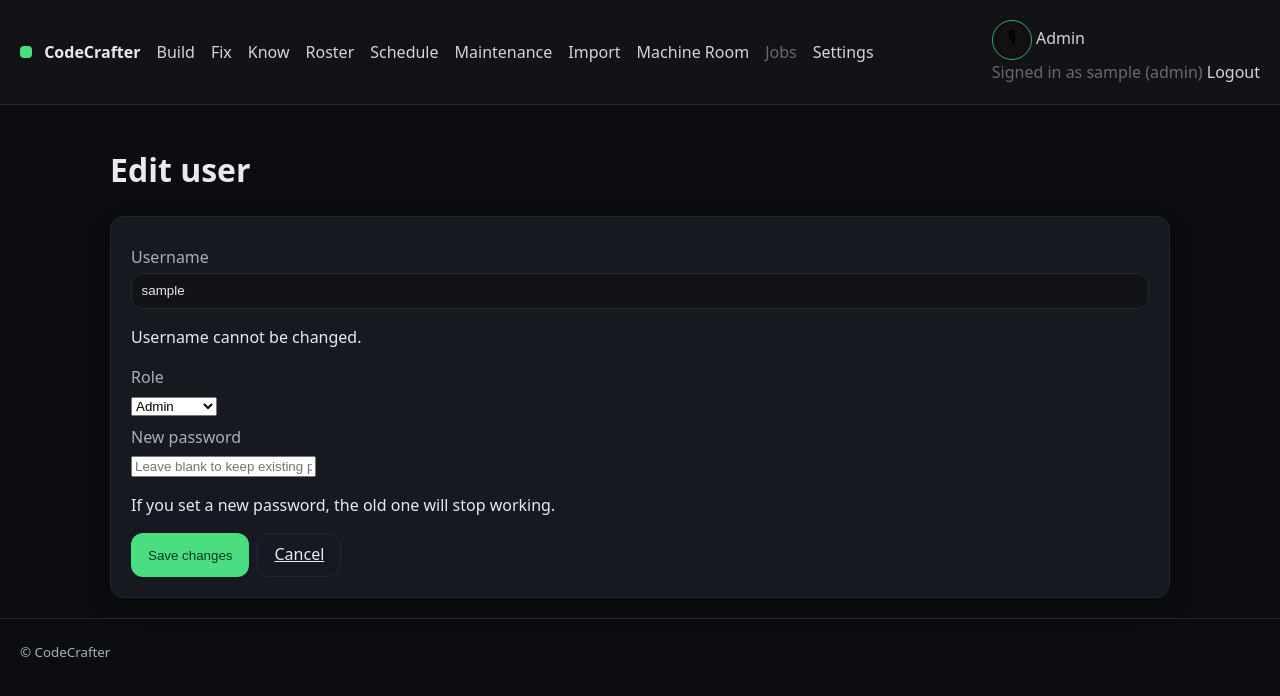
After one commit to joesch21/Brain, a Flask app: page /settings/users/1 in a window 1280 px wide. The commit adds this page. Shown: the top 696 px of the page. Run offline with Flask 3, Linux system fonts and the light colour scheme; the visitor is signed in with stand-in values (Sample User, id 1); tables that the repository leaves empty hold one stand-in row (values such as "Sample post").

Commit message:
Add user edit flow to settings

```diff
--- a/app.py
+++ b/app.py
@@ -430,6 +430,32 @@ def settings():
         users = User.query.order_by(User.username.asc()).all()
 
     return render_template("settings.html", users=users)
+
+
+@app.route("/settings/users/<int:user_id>", methods=["GET", "POST"])
+@require_role("admin")
+def settings_user_edit(user_id):
+    user = User.query.get_or_404(user_id)
+
+    if request.method == "POST":
+        new_role = (request.form.get("role") or user.role).strip()
+        new_password = request.form.get("password") or ""
+
+        allowed_roles = ("admin", "supervisor", "refueler", "viewer")
+        if new_role not in allowed_roles:
+            flash("Invalid role.", "danger")
+            return render_template("settings_user_edit.html", user=user)
+
+        user.role = new_role
+
+        if new_password:
+            user.set_password(new_password)
+
+        db.session.commit()
+        flash(f"User {user.username} updated.", "success")
+        return redirect(url_for("settings"))
+
+    return render_template("settings_user_edit.html", user=user)
 
 @app.route("/build", methods=["GET", "POST"])
 def build():
--- a/templates/settings.html
+++ b/templates/settings.html
@@ -55,6 +55,7 @@
         <tr>
           <th>Username</th>
           <th>Role</th>
+          <th>Actions</th>
         </tr>
       </thead>
       <tbody>
@@ -62,6 +63,9 @@
         <tr>
           <td>{{ u.username }}</td>
           <td>{{ u.role }}</td>
+          <td>
+            <a href="{{ url_for('settings_user_edit', user_id=u.id) }}">Edit</a>
+          </td>
         </tr>
       {% endfor %}
       </tbody>
--- /dev/null
+++ b/templates/settings_user_edit.html
@@ -0,0 +1,45 @@
+{% extends "_layout.html" %}
+{% block title %}Edit User — Settings{% endblock %}
+{% block content %}
+<h1>Edit user</h1>
+
+<section class="cc-card">
+  <form method="post" class="user-edit-form">
+    <div class="cc-field-row">
+      <label>Username</label>
+      <input type="text" value="{{ user.username }}" readonly>
+      <p class="text-muted">Username cannot be changed.</p>
+    </div>
+
+    <div class="cc-field-row">
+      <label for="role">Role</label>
+      <select id="role" name="role">
+        {% set current_role = user.role %}
+        {% for r in ['admin', 'supervisor', 'refueler', 'viewer'] %}
+          <option value="{{ r }}" {% if r == current_role %}selected{% endif %}>
+            {{ r|capitalize }}
+          </option>
+        {% endfor %}
+      </select>
+    </div>
+
+    <div class="cc-field-row">
+      <label for="password">New password</label>
+      <input
+        id="password"
+        name="password"
+        type="password"
+        placeholder="Leave blank to keep existing password"
+      >
+      <p class="text-muted">
+        If you set a new password, the old one will stop working.
+      </p>
+    </div>
+
+    <div class="cc-field-row" style="display: flex; gap: 0.5rem; align-items: center;">
+      <button type="submit" class="cc-btn cc-btn--primary">Save changes</button>
+      <a href="{{ url_for('settings') }}" class="cc-btn cc-btn--ghost">Cancel</a>
+    </div>
+  </form>
+</section>
+{% endblock %}
```
